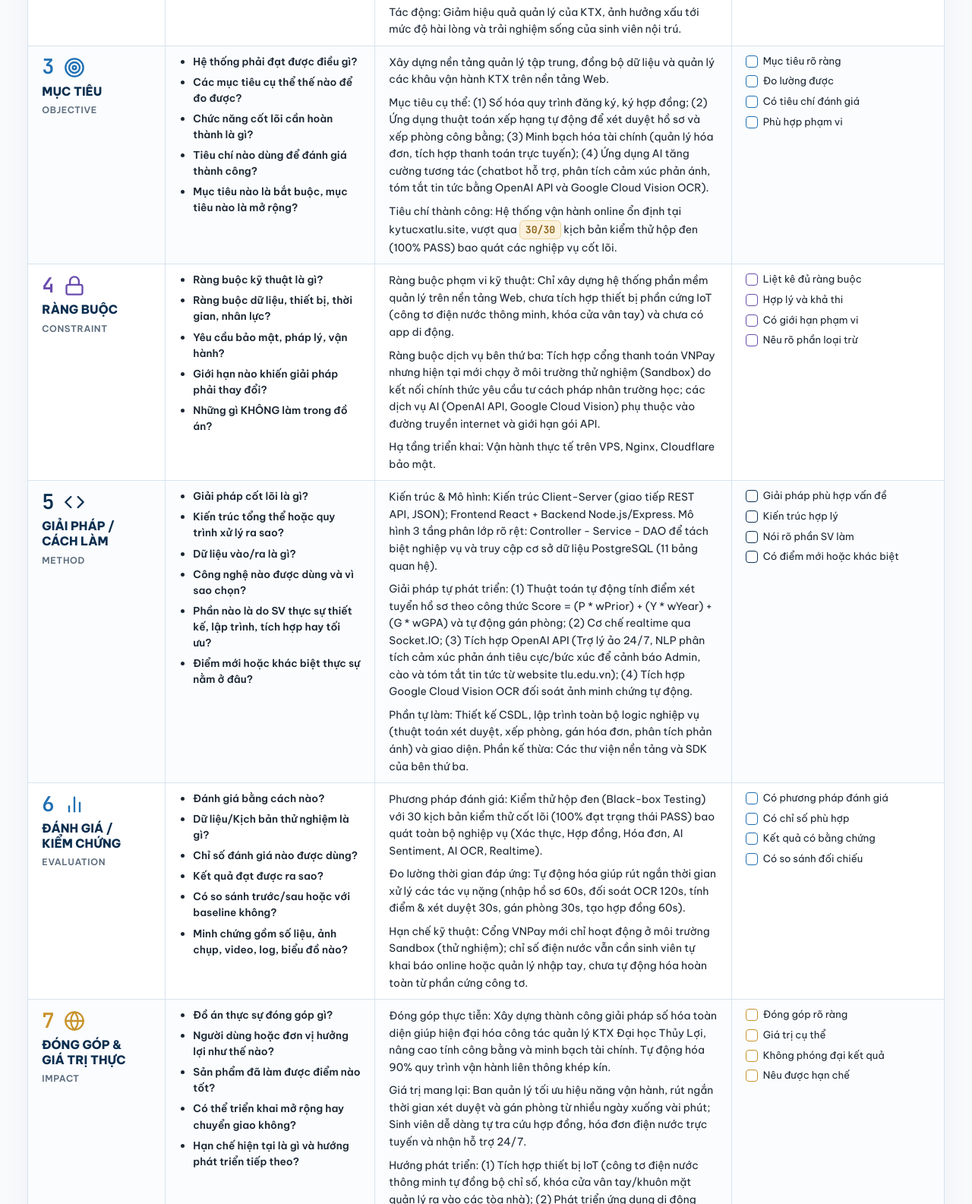
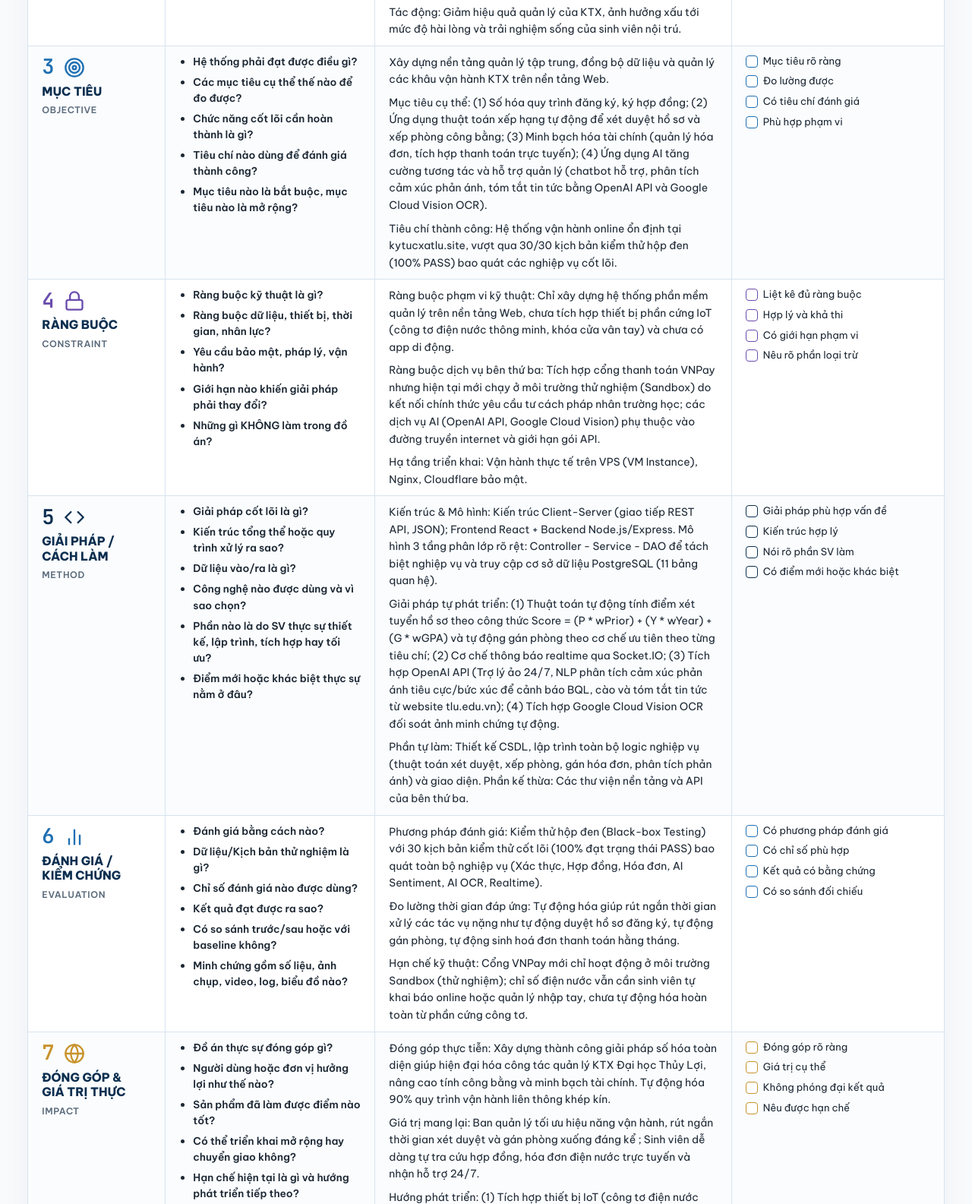
Before and after one commit to s0nbuildtech287/dormitory_backend, a website: page results/clearproject/lam_ro_do_an.html in a window 1280 px wide. Shown: the part 1154-2739 px from the top of the page at 76% size. Drawn offline with nearby package versions, Linux system fonts and the light colour scheme.

Commit message:
làm rõ đồ án

```diff
--- a/results/clearproject/lam_ro_do_an.html
+++ b/results/clearproject/lam_ro_do_an.html
@@ -608,7 +608,7 @@
           <div class="info-row"><span class="label">Sinh viên:</span><span class="value prefilled">Bùi Xuân Sơn</span>
           </div>
           <div class="info-row"><span class="label">MSSV:</span><span class="value prefilled">2251162139</span></div>
-          <div class="info-row"><span class="label">Lớp:</span><span class="value prefilled">K64HTTT4</span></div>
+          <div class="info-row"><span class="label">Lớp:</span><span class="value prefilled">64HTTT4</span></div>
           <div class="info-row"><span class="label">GVHD:</span><span class="value prefilled">ThS. Kiều Tuấn Dũng</span>
           </div>
         </div>
@@ -662,7 +662,7 @@
       </div>
       <div class="cell answer">
         <p>Bối cảnh: Quy mô đào tạo tại ĐH Thủy Lợi rất lớn, lượng sinh viên nội trú đông dẫn đến áp lực vận hành KTX
-          rất cao. Hiện tại, công tác quản lý vẫn chủ yếu dựa trên hồ sơ giấy tờ truyền thống và các quy trình thủ công
+          rất cao. Hiện tại, công tác quản lý vẫn chủ yếu dựa trên hồ sơ giấy tờ, bảng tính và các quy trình thủ công
           (từ việc tiếp nhận thông tin cho đến thông báo qua các kênh liên lạc trực tiếp), gây khó khăn lớn trong việc
           lưu trữ dữ liệu, theo dõi hợp đồng, gán phòng, tính toán hóa đơn và thống kê báo cáo. Về phía sinh viên, việc
           thiếu một nền tảng chuyên biệt trực tuyến khiến họ gặp khó khăn khi muốn chủ động tự tra cứu thông tin hợp
@@ -715,7 +715,7 @@
         <p>Các bất cập thực tế: (1) Hồ sơ giấy tờ và dữ liệu phân tán gây lãng phí nguồn lực và chậm trễ thủ tục hành
           chính; (2) Thiếu nền tảng trực tuyến khiến sinh viên không thể tự tra cứu hợp đồng, hóa đơn mà phải gặp trực
           tiếp; (3) Phân bổ phòng thủ công chưa tối ưu gây bất cân đối cung - cầu và mất cân bằng mật độ phòng ở; (4)
-          Hóa đơn điện nước tính tay dễ phát sinh sai sót, thiếu minh bạch; (5) Phản ánh của sinh viên chưa được phản
+          Hóa đơn điện nước nhập tay dễ phát sinh sai sót, thiếu minh bạch; (5) Phản ánh của sinh viên chưa được phản
           hồi kịp thời và cơ chế xử lý kỷ luật vi phạm nội quy còn lỏng lẻo.</p>
         <p>Nguyên nhân gốc: Thiếu một hệ thống thông tin quản lý đồng bộ và tập trung dữ liệu, chưa thiết lập được quy
           trình vận hành khép kín và tự động hóa các nghiệp vụ phức tạp.</p>
@@ -762,10 +762,9 @@
         <p>Xây dựng nền tảng quản lý tập trung, đồng bộ dữ liệu và quản lý các khâu vận hành KTX trên nền tảng Web.</p>
         <p>Mục tiêu cụ thể: (1) Số hóa quy trình đăng ký, ký hợp đồng; (2) Ứng dụng thuật toán xếp hạng tự động để xét
           duyệt hồ sơ và xếp phòng công bằng; (3) Minh bạch hóa tài chính (quản lý hóa đơn, tích hợp thanh toán trực
-          tuyến); (4) Ứng dụng AI tăng cường tương tác (chatbot hỗ trợ, phân tích cảm xúc phản ánh, tóm tắt tin tức bằng
+          tuyến); (4) Ứng dụng AI tăng cường tương tác và hỗ trợ quản lý (chatbot hỗ trợ, phân tích cảm xúc phản ánh, tóm tắt tin tức bằng
           OpenAI API và Google Cloud Vision OCR).</p>
-        <p>Tiêu chí thành công: Hệ thống vận hành online ổn định tại kytucxatlu.site, vượt qua <span
-            class="metric">30/30</span> kịch bản kiểm thử hộp đen (100% PASS) bao quát các nghiệp vụ cốt lõi.</p>
+        <p>Tiêu chí thành công: Hệ thống vận hành online ổn định tại kytucxatlu.site, vượt qua 30/30 kịch bản kiểm thử hộp đen (100% PASS) bao quát các nghiệp vụ cốt lõi.</p>
       </div>
       <div class="cell">
         <ul class="check-list">
@@ -808,7 +807,7 @@
         <p>Ràng buộc dịch vụ bên thứ ba: Tích hợp cổng thanh toán VNPay nhưng hiện tại mới chạy ở môi trường thử nghiệm
           (Sandbox) do kết nối chính thức yêu cầu tư cách pháp nhân trường học; các dịch vụ AI (OpenAI API, Google Cloud
           Vision) phụ thuộc vào đường truyền internet và giới hạn gói API.</p>
-        <p>Hạ tầng triển khai: Vận hành thực tế trên VPS, Nginx, Cloudflare bảo mật.</p>
+        <p>Hạ tầng triển khai: Vận hành thực tế trên VPS (VM Instance), Nginx, Cloudflare bảo mật.</p>
       </div>
       <div class="cell">
         <ul class="check-list">
@@ -851,11 +850,11 @@
           Node.js/Express. Mô hình 3 tầng phân lớp rõ rệt: Controller - Service - DAO để tách biệt nghiệp vụ và truy cập
           cơ sở dữ liệu PostgreSQL (11 bảng quan hệ).</p>
         <p>Giải pháp tự phát triển: (1) Thuật toán tự động tính điểm xét tuyển hồ sơ theo công thức Score = (P * wPrior)
-          + (Y * wYear) + (G * wGPA) và tự động gán phòng; (2) Cơ chế realtime qua Socket.IO; (3) Tích hợp OpenAI API
-          (Trợ lý ảo 24/7, NLP phân tích cảm xúc phản ánh tiêu cực/bức xúc để cảnh báo Admin, cào và tóm tắt tin tức từ
+          + (Y * wYear) + (G * wGPA) và tự động gán phòng theo cơ chế ưu tiên theo từng tiêu chí; (2) Cơ chế thông báo realtime qua Socket.IO; (3) Tích hợp OpenAI API
+          (Trợ lý ảo 24/7, NLP phân tích cảm xúc phản ánh tiêu cực/bức xúc để cảnh báo BQL, cào và tóm tắt tin tức từ
           website tlu.edu.vn); (4) Tích hợp Google Cloud Vision OCR đối soát ảnh minh chứng tự động.</p>
         <p>Phần tự làm: Thiết kế CSDL, lập trình toàn bộ logic nghiệp vụ (thuật toán xét duyệt, xếp phòng, gán hóa đơn,
-          phân tích phản ánh) và giao diện. Phần kế thừa: Các thư viện nền tảng và SDK của bên thứ ba.</p>
+          phân tích phản ánh) và giao diện. Phần kế thừa: Các thư viện nền tảng và API của bên thứ ba.</p>
       </div>
       <div class="cell">
         <ul class="check-list">
@@ -897,8 +896,7 @@
       <div class="cell answer">
         <p>Phương pháp đánh giá: Kiểm thử hộp đen (Black-box Testing) với 30 kịch bản kiểm thử cốt lõi (100% đạt trạng
           thái PASS) bao quát toàn bộ nghiệp vụ (Xác thực, Hợp đồng, Hóa đơn, AI Sentiment, AI OCR, Realtime).</p>
-        <p>Đo lường thời gian đáp ứng: Tự động hóa giúp rút ngắn thời gian xử lý các tác vụ nặng (nhập hồ sơ 60s, đối
-          soát OCR 120s, tính điểm & xét duyệt 30s, gán phòng 30s, tạo hợp đồng 60s).</p>
+        <p>Đo lường thời gian đáp ứng: Tự động hóa giúp rút ngắn thời gian xử lý các tác vụ nặng như tự động duyệt hồ sơ đăng ký, tự động gán phòng, tự động sinh hoá đơn thanh toán hằng tháng.</p>
         <p>Hạn chế kỹ thuật: Cổng VNPay mới chỉ hoạt động ở môi trường Sandbox (thử nghiệm); chỉ số điện nước vẫn cần
           sinh viên tự khai báo online hoặc quản lý nhập tay, chưa tự động hóa hoàn toàn từ phần cứng công tơ.</p>
       </div>
@@ -943,8 +941,8 @@
         <p>Đóng góp thực tiễn: Xây dựng thành công giải pháp số hóa toàn diện giúp hiện đại hóa công tác quản lý KTX Đại
           học Thủy Lợi, nâng cao tính công bằng và minh bạch tài chính. Tự động hóa 90% quy trình vận hành liên thông
           khép kín.</p>
-        <p>Giá trị mang lại: Ban quản lý tối ưu hiệu năng vận hành, rút ngắn thời gian xét duyệt và gán phòng từ nhiều
-          ngày xuống vài phút; Sinh viên dễ dàng tự tra cứu hợp đồng, hóa đơn điện nước trực tuyến và nhận hỗ trợ 24/7.
+        <p>Giá trị mang lại: Ban quản lý tối ưu hiệu năng vận hành, rút ngắn thời gian xét duyệt và gán phòng xuống đáng kể
+          ; Sinh viên dễ dàng tự tra cứu hợp đồng, hóa đơn điện nước trực tuyến và nhận hỗ trợ 24/7.
         </p>
         <p>Hướng phát triển: (1) Tích hợp thiết bị IoT (công tơ điện nước thông minh tự đồng bộ chỉ số, khóa cửa vân
           tay/khuôn mặt quản lý ra vào các tòa nhà); (2) Phát triển ứng dụng di động (Mobile App Android/iOS) để tối ưu
```
Also changed, not shown: results/clearproject/lam_ro_do_an.png (added).
